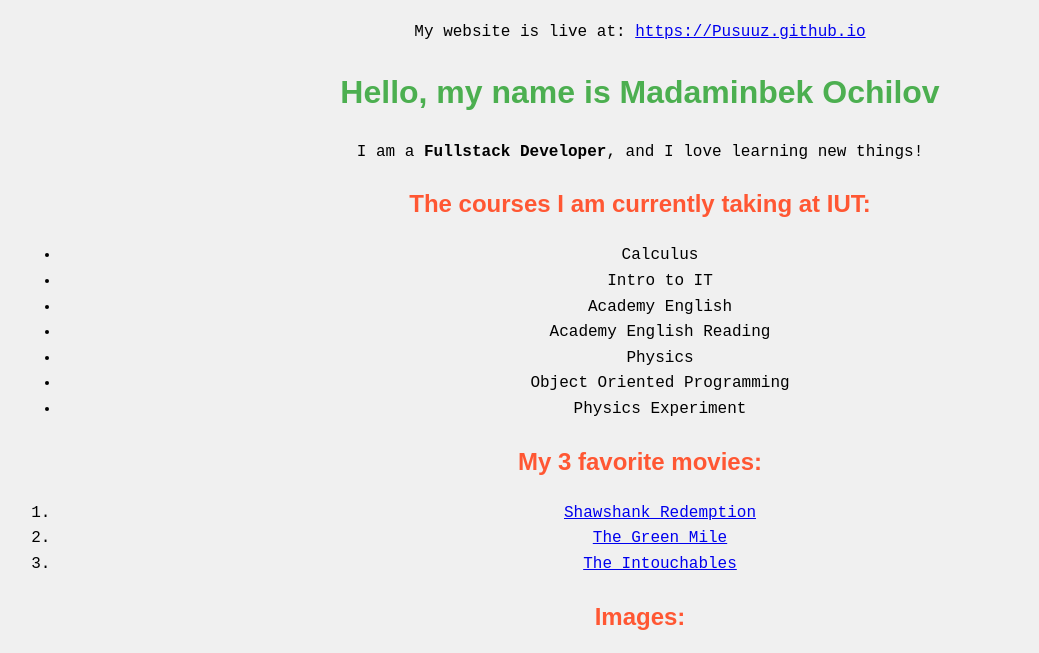
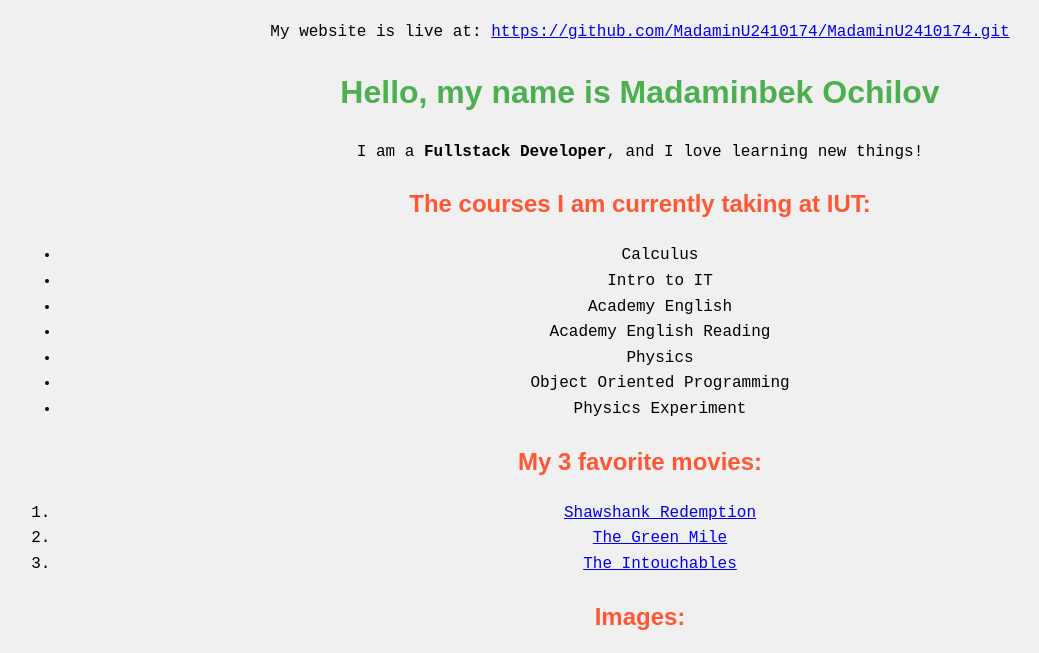
Before and after one commit to MadaminU2410174/MadaminU2410174, a plain HTML site: page index.html in a window 1280 px wide. Shown: the top 653 px of the page, without its empty margins (0-1039 px from the left). Drawn offline with Linux system fonts and the light colour scheme.

Commit message:
Updated website link to new GitHub Pages URL

```diff
--- a/index.html
+++ b/index.html
@@ -11,7 +11,7 @@
     </style>
 </head>
 <body>
-    <p>My website is live at: <a href="https://Pusuuz.github.io" target="_blank">https://Pusuuz.github.io</a></p>
+    <p>My website is live at: <a href="https://github.com/MadaminU2410174/MadaminU2410174.git" target="_blank">https://github.com/MadaminU2410174/MadaminU2410174.git</a></p>
 
     <h1>Hello, my name is Madaminbek Ochilov</h1>
     <p>I am a <span class="bold">Fullstack Developer</span>, and I love learning new things!</p>
```
